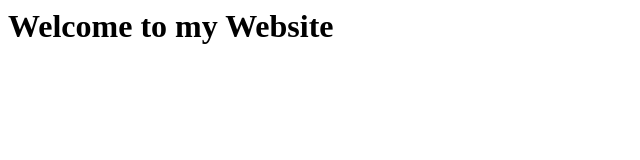
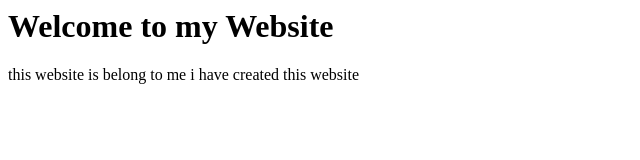
Before and after one commit to naikamal/test_website, a plain HTML site: page index.html in a window 1280 px wide. Shown: the whole page, without its empty margins (0-640 px from the left). Drawn offline with Linux system fonts and the light colour scheme.

Commit message:
added description to my website

```diff
--- a/index.html
+++ b/index.html
@@ -1 +1,2 @@
 <h1> Welcome to my Website</h1>
+<p>this website is belong to me i have created this website</p>
```
